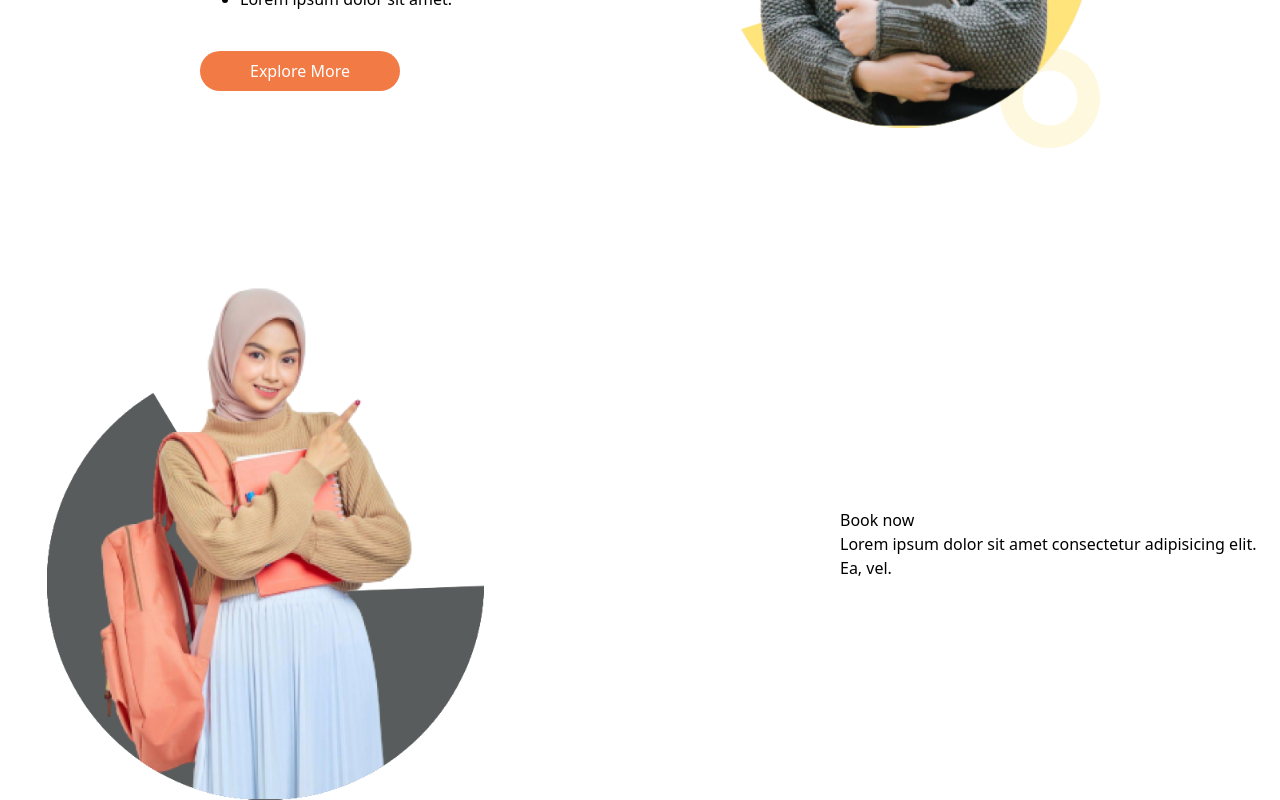
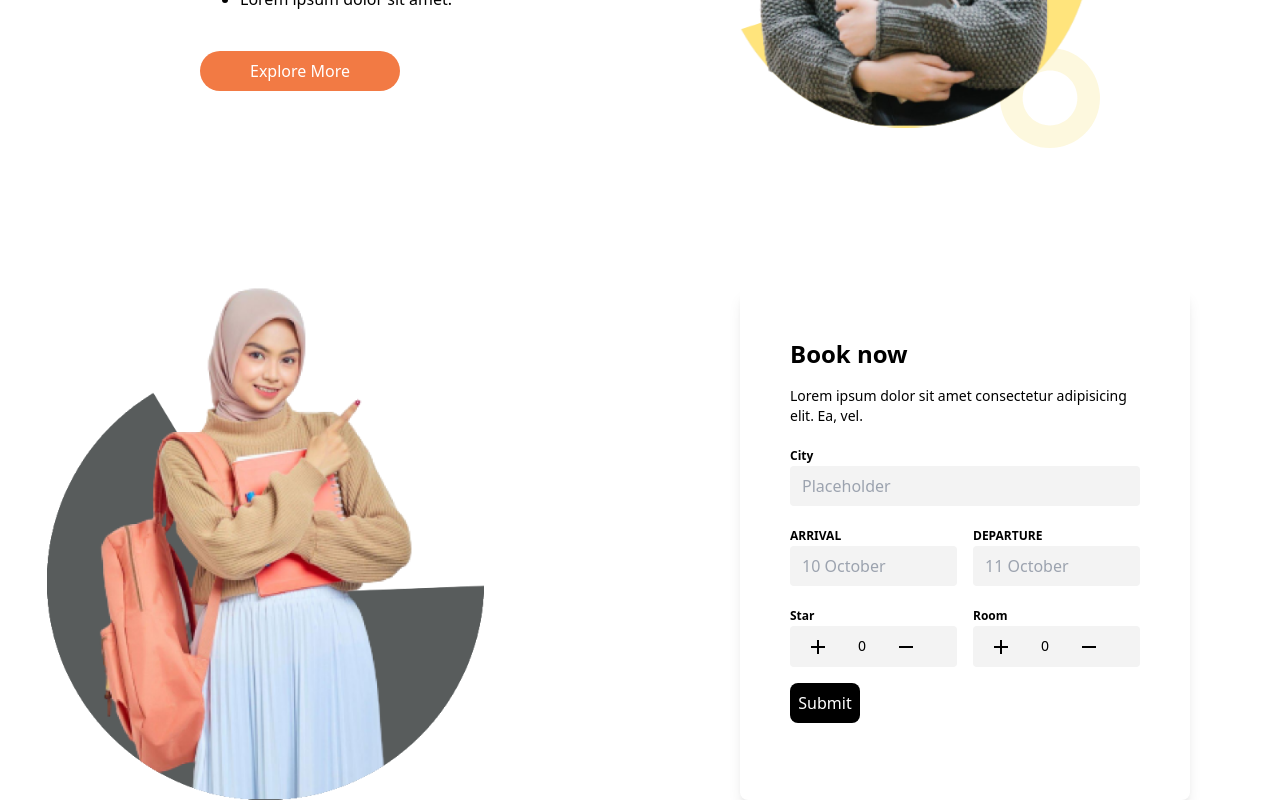
Before and after one commit to BOSE-git/SkyGoal-Inc, a React (Create React App) app in the folder webtask/: page / in a window 1280 px wide. Shown: the part 2702-3502 px from the top of the page. Built offline with nearby package versions, Linux system fonts and the light colour scheme.

Commit message:
Booking Page

```diff
--- a/webtask/src/components/Book.jsx
+++ b/webtask/src/components/Book.jsx
@@ -1,6 +1,7 @@
-
 import girl2 from './assets/girlwithcircle2.png';
-import React from 'react'
+import React from 'react';
+import AddIcon from '@mui/icons-material/Add';
+import RemoveIcon from '@mui/icons-material/Remove';
 
 const Book = () => {
     return (
@@ -10,14 +11,72 @@ const Book = () => {
                     <img className='w-[80%]' src={girl2} alt="Girl" />
                 </div>
             </div>
-            <div className="right-review flex relative flex-col justify-center lg:ml-[200px] md:ml-[100px] sm:ml-[200px]">
+            <div className="right-review rounded-lg shadow-lg w-[450px] flex relative flex-col px-[50px] py-[50px] lg:ml-[100px] md:ml-[100px] sm:ml-[200px]">
                 <div className="booking">
-                    <h1>Book now</h1>
-                    <p>Lorem ipsum dolor sit amet consectetur adipisicing elit. Ea, vel.</p>
+                    <h1 className="text-2xl font-bold mb-4">Book now</h1>
+                    <p className="text-sm mb-4">Lorem ipsum dolor sit amet consectetur adipisicing elit. Ea, vel.</p>
+                    <form>
+                        <div className="mb-4">
+                            <label htmlFor="city" className="text-xs font-bold  mb-1">City</label>
+                            <input
+                                id="city"
+                                className="bg-[#F3F3F3] py-2 px-3 w-full rounded"
+                                type="text"
+                                placeholder="Placeholder"
+                            />
+                        </div>
+                        <div className="flex mb-4">
+                            <div className="Arrival flex-1 mr-2">
+                                <label htmlFor="arrival" className="text-xs font-bold  mb-1">ARRIVAL</label>
+                                <input
+                                    id="arrival"
+                                    className="bg-[#F3F3F3] py-2 px-3 w-full rounded"
+                                    type="text"
+                                    placeholder="10 October"
+                                />
+                            </div>
+                            <div className="Departure flex-1 ml-2">
+                                <label htmlFor="departure" className="text-xs font-bold  mb-1">DEPARTURE</label>
+                                <input
+                                    id="departure"
+                                    className="bg-[#F3F3F3] py-2 px-3 w-full rounded"
+                                    type="text"
+                                    placeholder="11 October"
+                                />
+                            </div>
+                        </div>
+                        <div className="flex mb-4">
+                            <div className="star flex-1 mr-2">
+                                <label htmlFor="star" className="text-xs font-bold  mb-1">Star</label>
+                                <div className="counter flex items-center bg-[#F3F3F3] rounded">
+                                    <button className="px-4 py-2" type="button">
+                                        <AddIcon />
+                                    </button>
+                                    <p className="text-sm px-3">0</p>
+                                    <button className="px-4 py-2" type="button">
+                                        <RemoveIcon />
+                                    </button>
+                                </div>
+                            </div>
+                            <div className="room flex-1 ml-2">
+                                <label htmlFor="room" className="text-xs font-bold  mb-1">Room</label>
+                                <div className="counter flex items-center bg-[#F3F3F3] rounded">
+                                    <button className="px-4 py-2" type="button">
+                                        <AddIcon />
+                                    </button>
+                                    <p className="text-sm px-3">0</p>
+                                    <button className="px-4 py-2" type="button">
+                                        <RemoveIcon />
+                                    </button>
+                                </div>
+                            </div>
+                        </div>
+                        <button className="bg-[black] text-white rounded-lg py-2 w-[20%]">Submit</button>
+                    </form>
                 </div>
             </div>
         </div>
-    )
+    );
 }
 
-export default Book
+export default Book;
```
